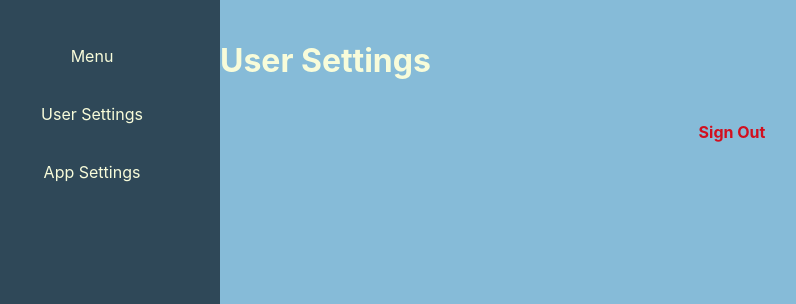
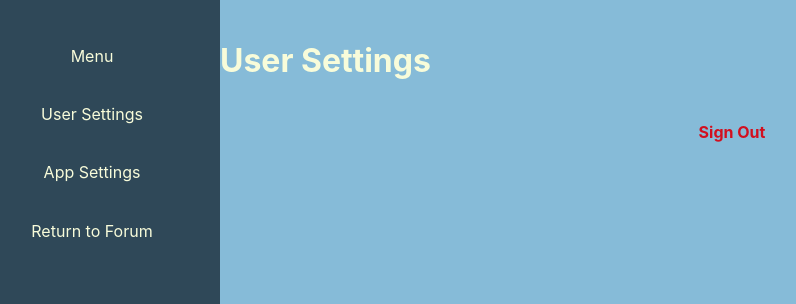
Before and after one commit to DeanBolte/rmitwebproject, a React (Create React App) app: page /settings in a window 1280 px wide. Shown: the top 304 px of the page, without its empty margins (36-832 px from the left). Built offline with nearby package versions, Linux system fonts and the light colour scheme.

Commit message:
created a component for the menu selector

```diff
--- a/src/components/Settings.js
+++ b/src/components/Settings.js
@@ -1,5 +1,6 @@
 import React from 'react';
 import { useState } from 'react';
+import SettingsSelector from './SettingsSelector';
 
 import SubMenu from './SubMenu';
 
@@ -13,9 +14,7 @@ const Settings = () => {
   return (
     <div>
       <div className='split split-tiny left'>
-        <p className='settings-menu'>Menu</p>
-        <p className='button-small' onClick={() => onMenuSwap("user")}>User Settings</p>
-        <p className='button-small' onClick={() => onMenuSwap("app")}>App Settings</p>
+        <SettingsSelector onMenuSwap={onMenuSwap} />
       </div>
       <div className='split split-huge right'>
         <SubMenu menuTag={subMenu}/>
--- /dev/null
+++ b/src/components/SettingsSelector.js
@@ -0,0 +1,20 @@
+import React from 'react'
+
+const url_forum = "http://localhost:3000/forum"
+
+const SettingsSelector = (props) => {
+  const goToForum = () => {
+    window.location = url_forum;
+  }
+
+  return (
+    <div>
+      <p className='settings-menu'>Menu</p>
+      <p className='button-small' onClick={() => props.onMenuSwap("user")}>User Settings</p>
+      <p className='button-small' onClick={() => props.onMenuSwap("app")}>App Settings</p>
+      <p className='button-small' onClick={goToForum}>Return to Forum</p>
+    </div>
+  )
+}
+
+export default SettingsSelector
```
